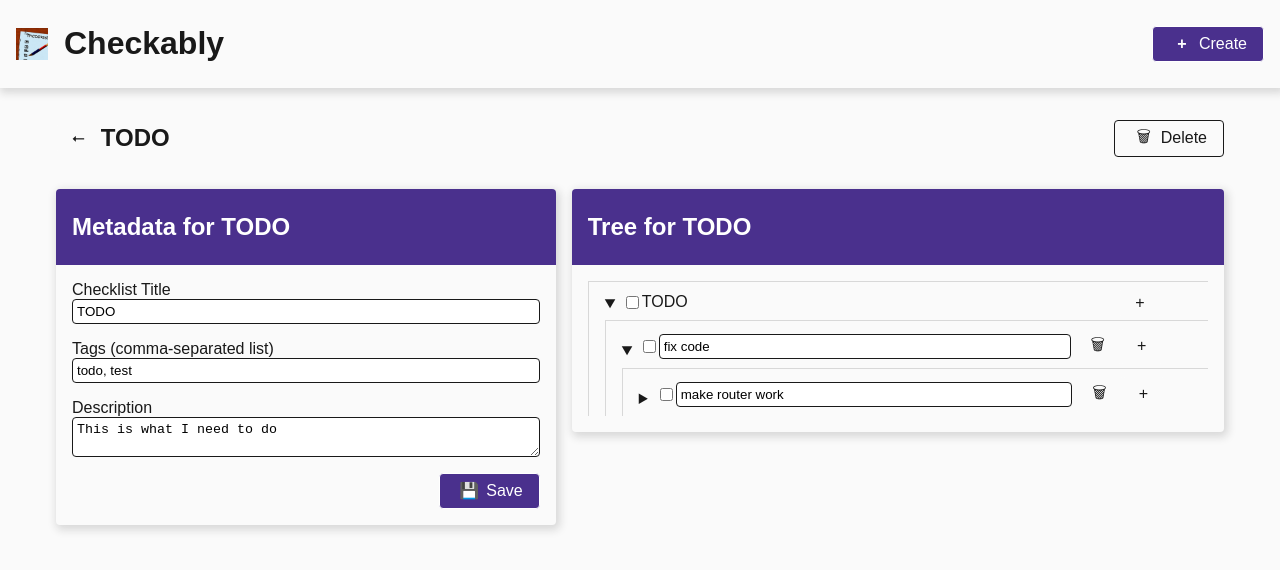
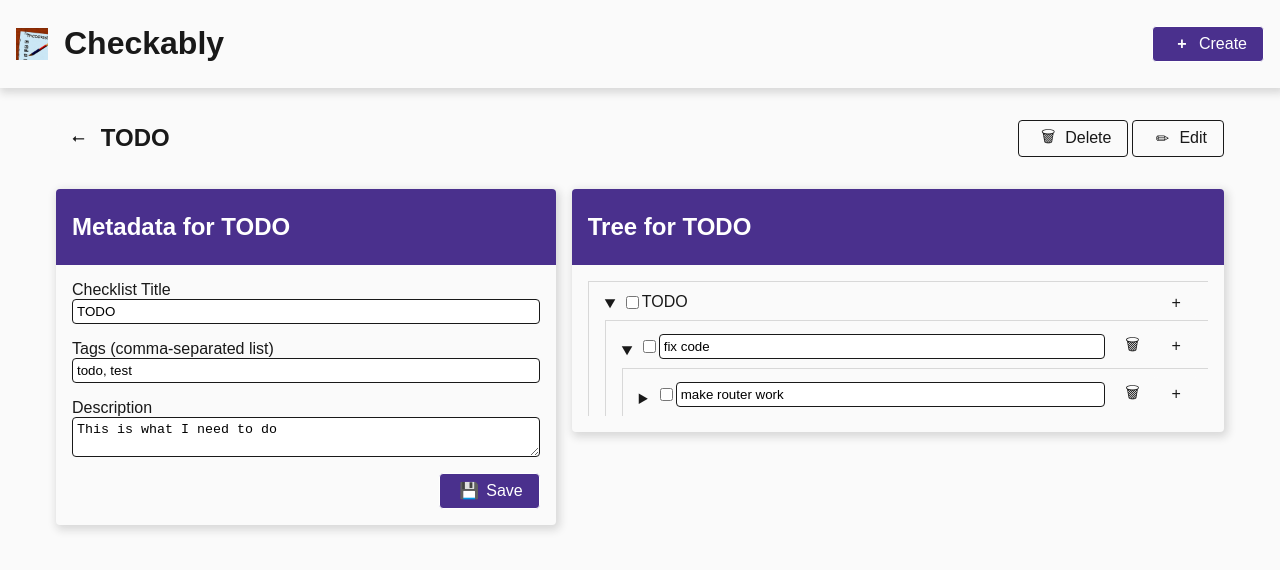
Before and after one commit to developerjaym/checkably, a React (Vite) app: page /#/checklists/36cf3af0-cebe-4a78-ba5e-f5ceec3c5636 in a window 1280 px wide. Shown: the top 570 px of the page. Built offline with nearby package versions, Linux system fonts and the light colour scheme.

Commit message:
fixed width of summary with math

```diff
--- a/src/checklist/Checklist.css
+++ b/src/checklist/Checklist.css
@@ -1,3 +1,8 @@
+.header__menu {
+    display: flex;
+    column-gap: var(--narrow);
+}
+
 .checklist__item {
     border-width: 1px 0 0 1px;
     border-style: solid;
@@ -12,7 +17,8 @@
 .summary__container {
     display: inline-flex;
     align-items: center;
-    width: 90%;
+    /*calculating width as 100% of parent container - 1.5rem (roughly width of arrow marker on summary)*/
+    width: calc(100% - 1.5rem);
 }
 
 .summary__container .label {
--- a/src/checklist/Checklist.jsx
+++ b/src/checklist/Checklist.jsx
@@ -47,8 +47,9 @@ export default function Checklist() {
           <NavLink to="/checklists" className="button button--icon">⭠</NavLink>
         </nav>
         <h2>{root.title}</h2>
-        <menu>
+        <menu className="header__menu">
           <button className="button" onClick={() => setOpenDeleteDialog(true)}><span className="button__icon">🗑</span><span className="big-screen-only">Delete</span></button>
+          <button className="button" onClick={() => setOpenDeleteDialog(true)}><span className="button__icon">✏</span><span className="big-screen-only">Edit</span></button>
         </menu>
       </header>
         <Card className="main__left">
--- a/src/checklist/ChecklistTree.jsx
+++ b/src/checklist/ChecklistTree.jsx
@@ -98,9 +98,6 @@ export default function ChecklistTree({
           onDeleted={onChildItemDeleted}
         />
       ))}
-      {/* <button className="button item__add-button small-text" onClick={() => onChildAddedToSelf()}>
-        +Add item under {isRoot ? checklistNode.title : checkable.title}
-      </button> */}
     </details>
   );
 }
```
